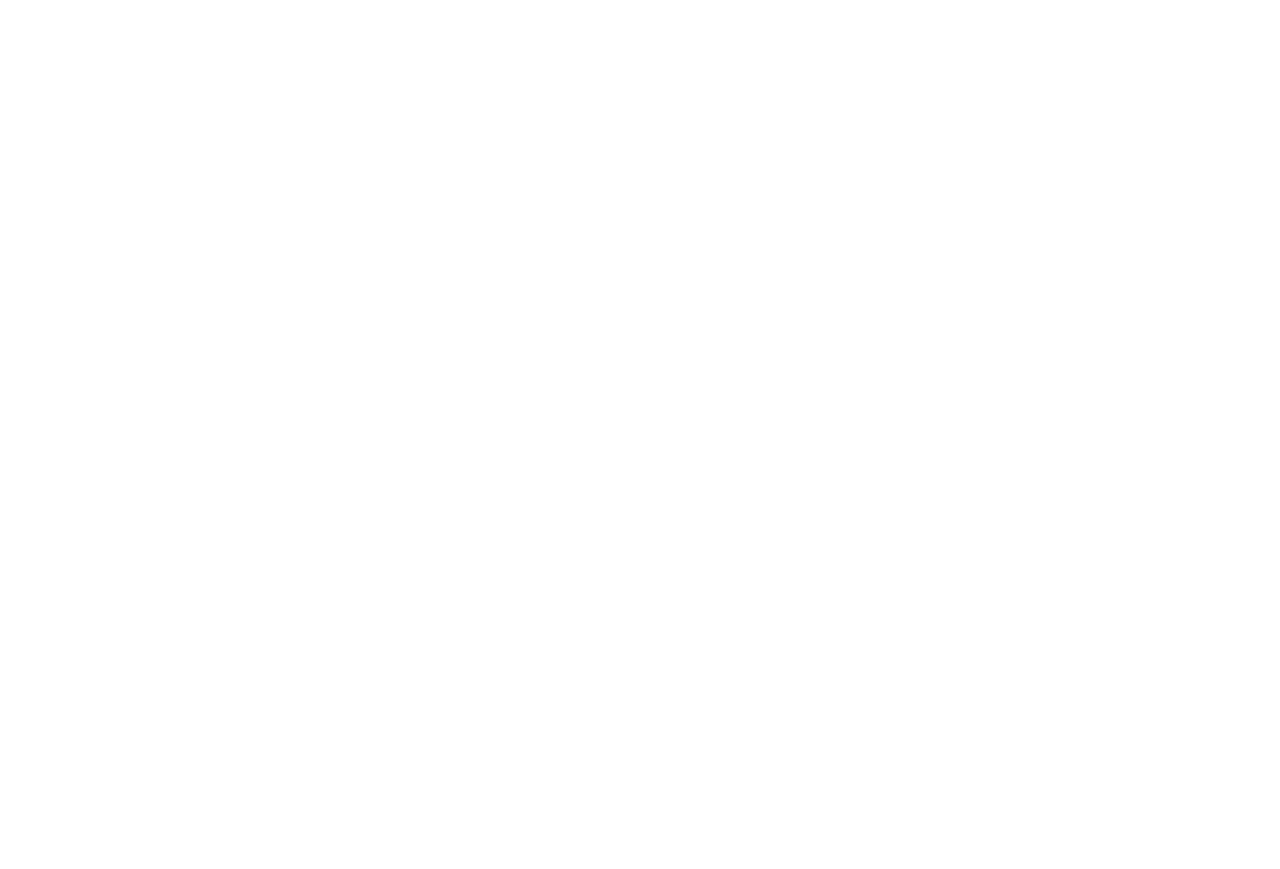
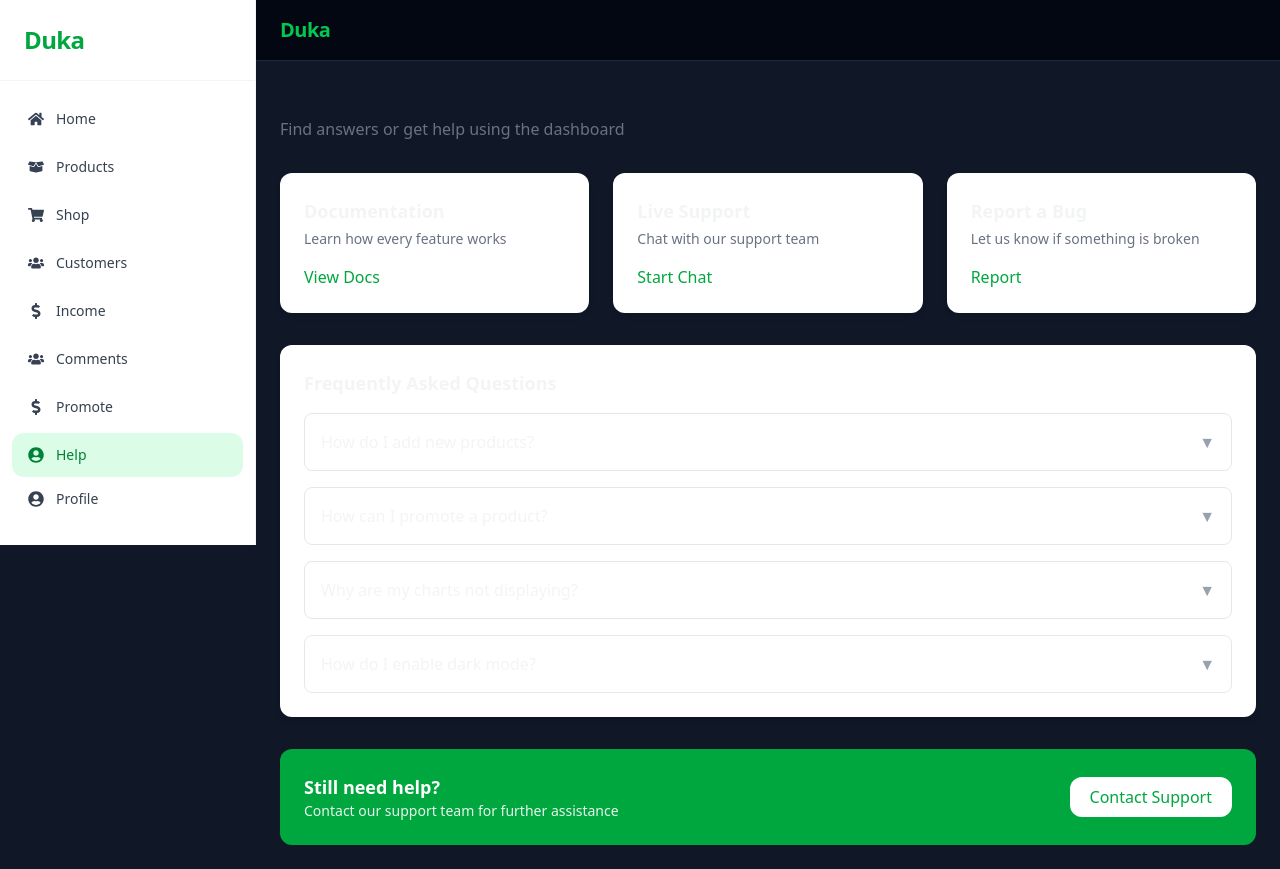
Before and after one commit to Raytay1234/Admin-Dashboard, a React (Vite) app: page /help in a window 1280 px wide. Before the commit this address had no page. Before the commit the page ends 800 px from the top, so only its background shows below. Built offline with nearby package versions, Linux system fonts and the light colour scheme.

Commit message:
added help tab

```diff
--- a/src/App.jsx
+++ b/src/App.jsx
@@ -9,6 +9,7 @@
 import Shop from "./pages/Shop.jsx";
 import Comments from "./pages/Comments.jsx";
 import Promote from "./pages/Promote.jsx";
+import Help from "./pages/Help.jsx";
 export default function App() {
   return (
     <AuthProvider>
@@ -22,6 +23,7 @@
             <Route path="/profile" element={<Profile />} />
             <Route path="/comments" element={<Comments />} />
             <Route path="/promote" element={<Promote />} />
+            <Route path="/help" element={<Help />} />
           </Routes>
         </Router>
     </AuthProvider>
--- a/src/components/Sidebar.jsx
+++ b/src/components/Sidebar.jsx
@@ -22,6 +22,7 @@
         { label: "Income", icon: FaDollarSign, path: "/income" },
         { label: "Comments", icon: FaUsers, path: "/comments" },
         {label :"Promote", icon: FaDollarSign, path: "/promote" },
+        {label:"Help", icon: FaUserCircle, path: "/help" },
     ];
 
     const userMenu = [
--- /dev/null
+++ b/src/pages/Help.jsx
@@ -0,0 +1,108 @@
+import Layout from "../components/Layout.jsx";
+
+export default function Help() {
+  const faqs = [
+    {
+      q: "How do I add new products?",
+      a: "Go to Products → Add Product, fill in the details and save.",
+    },
+    {
+      q: "How can I promote a product?",
+      a: "Use the Promote tab to create promotional campaigns.",
+    },
+    {
+      q: "Why are my charts not displaying?",
+      a: "Ensure the container has a defined height and width.",
+    },
+    {
+      q: "How do I enable dark mode?",
+      a: "Use the theme toggle in the top navigation bar.",
+    },
+  ];
+
+  return (
+    <Layout>
+      <div className="space-y-8">
+        {/* Header */}
+        <div>
+          <h1 className="text-2xl font-bold text-gray-900 dark:text-gray-100">
+            Help & Support
+          </h1>
+          <p className="text-gray-500 dark:text-gray-400">
+            Find answers or get help using the dashboard
+          </p>
+        </div>
+
+        {/* Quick Help Cards */}
+        <div className="grid grid-cols-1 md:grid-cols-3 gap-6">
+          <HelpCard
+            title="Documentation"
+            text="Learn how every feature works"
+            action="View Docs"
+          />
+          <HelpCard
+            title="Live Support"
+            text="Chat with our support team"
+            action="Start Chat"
+          />
+          <HelpCard
+            title="Report a Bug"
+            text="Let us know if something is broken"
+            action="Report"
+          />
+        </div>
+
+        {/* FAQ Section */}
+        <div className="bg-white dark:bg-gray-900 rounded-xl shadow-md p-6">
+          <h2 className="text-lg font-semibold mb-4">Frequently Asked Questions</h2>
+
+          <div className="space-y-4">
+            {faqs.map((faq, index) => (
+              <details
+                key={index}
+                className="group border border-gray-200 dark:border-gray-700 rounded-lg p-4"
+              >
+                <summary className="cursor-pointer font-medium flex justify-between items-center">
+                  {faq.q}
+                  <span className="text-gray-400 group-open:rotate-180 transition">
+                    ▼
+                  </span>
+                </summary>
+                <p className="text-sm text-gray-600 dark:text-gray-400 mt-2">
+                  {faq.a}
+                </p>
+              </details>
+            ))}
+          </div>
+        </div>
+
+        {/* Contact Support */}
+        <div className="bg-green-600 text-white rounded-xl p-6 flex flex-col md:flex-row items-center justify-between gap-4">
+          <div>
+            <h3 className="text-lg font-semibold">Still need help?</h3>
+            <p className="text-sm opacity-90">
+              Contact our support team for further assistance
+            </p>
+          </div>
+          <button className="bg-white text-green-600 px-5 py-2 rounded-xl font-medium hover:bg-gray-100">
+            Contact Support
+          </button>
+        </div>
+      </div>
+    </Layout>
+  );
+}
+
+function HelpCard({ title, text, action }) {
+  return (
+    <div className="bg-white dark:bg-gray-900 p-6 rounded-xl shadow-md">
+      <h3 className="font-semibold text-lg mb-1">{title}</h3>
+      <p className="text-sm text-gray-500 dark:text-gray-400 mb-4">
+        {text}
+      </p>
+      <button className="text-green-600 font-medium hover:underline">
+        {action}
+      </button>
+    </div>
+  );
+}
```
